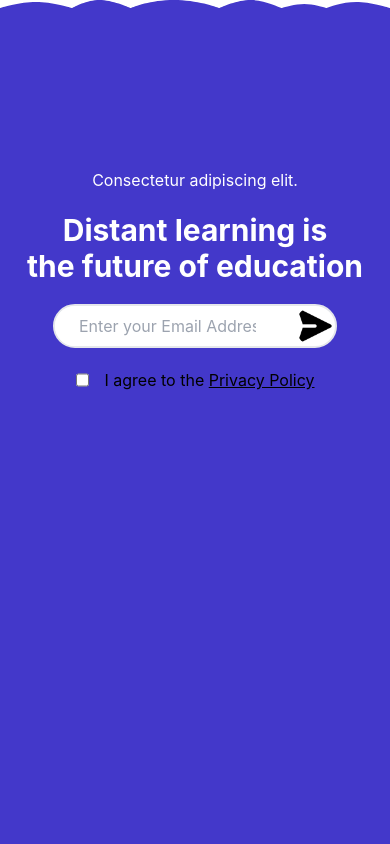
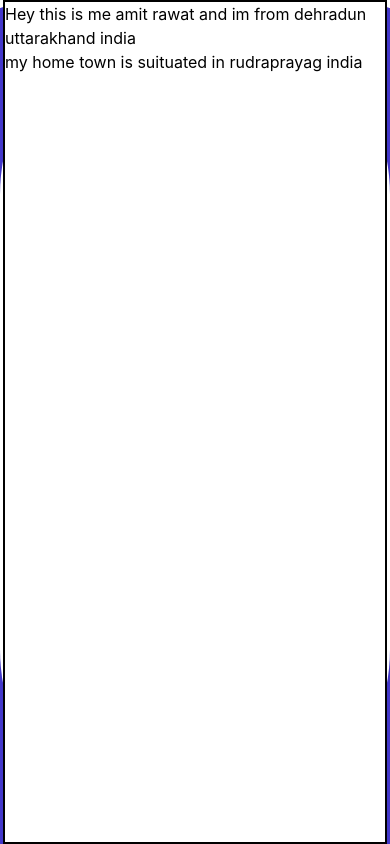
Before and after one commit to Amitrawat4532/faculticeducation, a Next.js app: page / in a window 390 px wide. Shown: the top 844 px of the page. Built offline with nearby package versions, Linux system fonts and the light colour scheme.

Commit message:
add page

```diff
--- a/components/Heropage.js
+++ b/components/Heropage.js
@@ -1,9 +1,9 @@
 import React from "react";
-
+import { motion, useScroll } from "framer-motion";
 function Heropage() {
   return (
     <>
-      <div>
+      <div className="stickey">
         <svg
           className="trx_addons_shape bg-indigo-700 "
           xmlns="http://www.w3.org/2000/svg"
@@ -16,8 +16,24 @@ function Heropage() {
           ></path>
         </svg>
       </div>
-      <div className="  h-screen bg-indigo-700 flex justify-center relative">
-        <div className=" items-center h-96 absolute top-20 w-11/12  flex justify-center flex-col gap-5">
+      <motion.div
+        className="  h-screen bg-indigo-700 flex justify-center relative rounded-full "
+        animate={{
+          scale: [1, 2, 2, 1, 1],
+          rotate: [0, 0, 360, 360, 0],
+          borderRadius: ["0%", "0%", "50%", "50%", "0%"],
+        }}
+
+        // transition={{
+        //   duration: 2,
+        //   ease: "easeInOut",
+        //   times: [0, 0.2, 0.5, 0.8, 1],
+        //   repeat: Infinity,
+        //   repeatDelay: 1,
+        // }}
+        // initial={{ opacity: "10" }}
+      >
+        <motion.div className=" items-center h-96 absolute top-20 w-11/12  flex justify-center flex-col gap-5">
           <h2 className="text-white text-1xl sm:text-2xl lg:text-2xl">
             Consectetur adipiscing elit.
           </h2>
@@ -45,7 +61,7 @@ function Heropage() {
               </a>
             </label>
           </div>
-        </div>
+        </motion.div>
         <div className="absolute bottom-10 left-16 rotate-90 hidden  lg:block">
           <img src="https://facultic.ancorathemes.com/wp-content/uploads/2022/03/shape-05.svg"></img>
         </div>
@@ -59,7 +75,7 @@ function Heropage() {
         <div className="absolute bottom-12 right-6 hidden lg:block">
           <img src="https://facultic.ancorathemes.com/wp-content/uploads/2022/03/shape-04.svg"></img>
         </div>
-      </div>
+      </motion.div>
       <div>
         <svg
           className="trx_addons_shape bg-indigo-700 rotate-180"
--- /dev/null
+++ b/components/Motion.js
@@ -0,0 +1,46 @@
+// import React, { useState } from "react";
+// import { motion, useScroll } from "framer-motion";
+// function Motion() {
+//   const [scroll, setScroll] = useState(0);
+
+//   setScroll();
+
+//   return (
+//     <div className="h-screen w-full bg-slate-300 flex justify-center items-center ">
+//       <motion.div
+//         className="h-100 w-100 bg-white rounded-full"
+//         useScroll={{
+//           scale: setScroll(),
+//         }}
+//       >
+//         hii
+//       </motion.div>
+//     </div>
+//   );
+// }
+
+// export default Motion;
+
+import { motion, useScroll } from "framer-motion";
+
+export default function Motion() {
+  const { scrollYProgress } = useScroll();
+
+  return (
+    <>
+      <motion.div
+        className="h-full w-full bg-white rounded-full flex justify-center items-center fixed z-10"
+        style={{ scaleX: scrollYProgress }}
+        animate={{ opacity: 1 }}
+        id="motion_container"
+      >
+        <motion.div className="w-96 h-full bg-white border-2 border-black">
+          <h1>
+            Hey this is me amit rawat and im from dehradun uttarakhand india
+          </h1>
+          <p>my home town is suituated in rudraprayag india</p>
+        </motion.div>
+      </motion.div>
+    </>
+  );
+}
--- a/components/Services.js
+++ b/components/Services.js
@@ -66,12 +66,12 @@ function Services() {
         </div>
 
         {/* 2nd box */}
-        <div className="w-full  flex justify-start px-3 sm:px-3 lg:px-20  py-6 flex-wrap gap-10 sm:gap-10 md:gap-28 flex-col sm:flex-row">
+        <div className="w-full  flex justify-start px-3 sm:px-3 lg:px-20  py-6 flex-wrap gap-10 sm:gap-10 md:gap-2 flex-col sm:flex-row">
           {/* <div className="h-full w-full sm:px-12 gap-10  flex  flex-col sm:flex-row   border-2 border-blue-700"> */}
           {Data.map((el, id) => {
             return (
               <div
-                className=" px-2 sm:px-3  flex flex-col  gap-8 relative overflow-hidden"
+                className=" px-2 sm:pl-2 pr-28 mx-4  flex flex-col  gap-8 relative overflow-hidden"
                 key={id}
               >
                 <img src={el.img} className="h-24 w-24"></img>
@@ -83,7 +83,7 @@ function Services() {
                     {el.headerOne}
                   </h2>
                 </div>
-                <a className="text-2xl font-extrabold read_more"></a>
+                <a className="text-2xl font-bold read_more"></a>
               </div>
             );
           })}
--- a/package.json
+++ b/package.json
@@ -11,6 +11,7 @@
   "dependencies": {
     "eslint": "8.28.0",
     "eslint-config-next": "13.0.4",
+    "framer-motion": "^7.6.12",
     "next": "13.0.4",
     "react": "18.2.0",
     "react-dom": "18.2.0"
--- a/pages/index.js
+++ b/pages/index.js
@@ -1,4 +1,5 @@
 import Heropage from "../components/Heropage";
+import Motion from "../components/Motion";
 import Services from "../components/Services";
 import Skills from "../components/Skills";
 import Thirdpage from "../components/Thirdpage";
@@ -6,6 +7,7 @@ import Thirdpage from "../components/Thirdpage";
 export default function Home() {
   return (
     <>
+      <Motion />
       <Heropage />
       <Skills />
       <Thirdpage />
--- a/styles/globals.css
+++ b/styles/globals.css
@@ -25,15 +25,16 @@ a {
 }
 
 .read_more::before{
-content: 'Read More    \2192';
-left: -140px;
+content: 'Read More  \2192';
+left: -100px;
 transition: all 0.6s ease;
 /* white-space: nowrap; */
 position: relative;
-transform: translateX(-148px);
+/* transform: translateX(-18px); */
+font-size: 18px;
 }
 .read_more:hover::before{
-content: 'Read More     \2192';
+content: 'Read More  \2192';
 left: 0;
 transform: translateX(0px);
 transition: all 0.6s ease;
```
Also changed, not shown: 1 other file (tests, documents, lock files or other folders).
